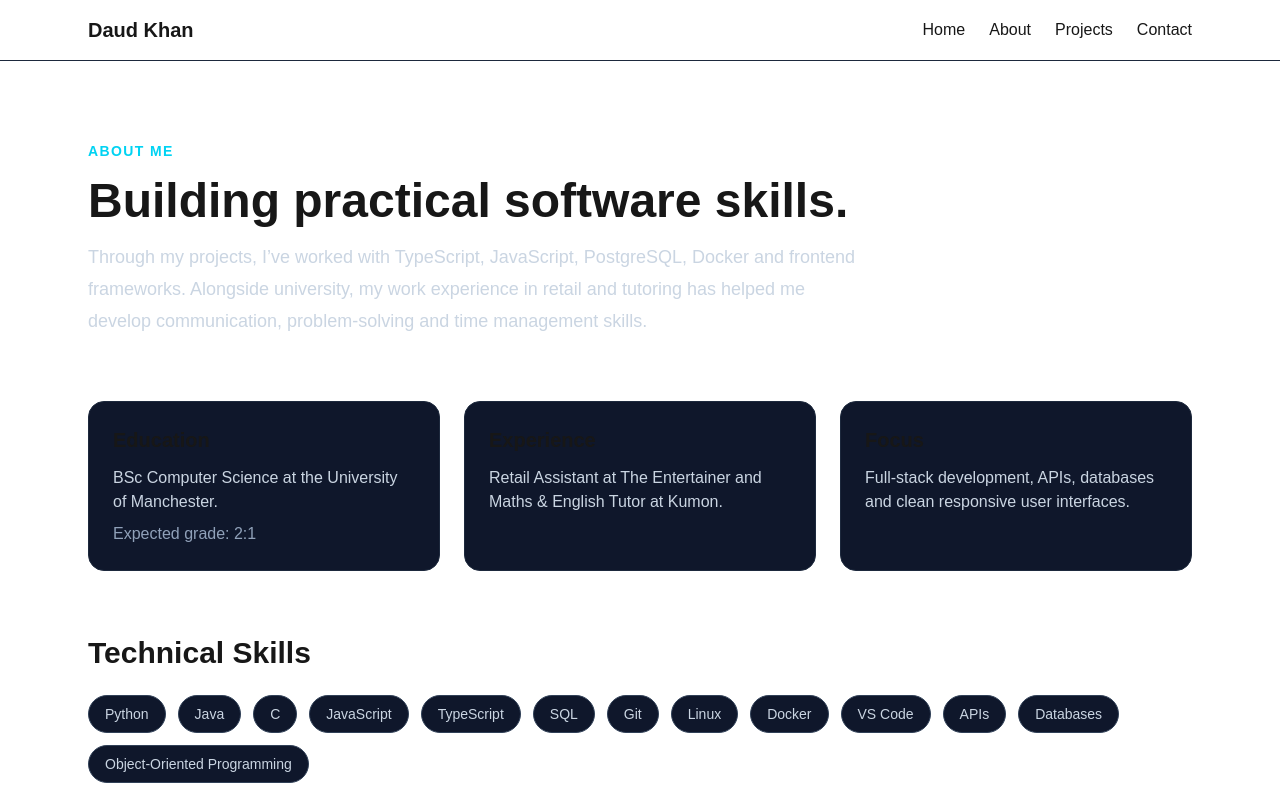
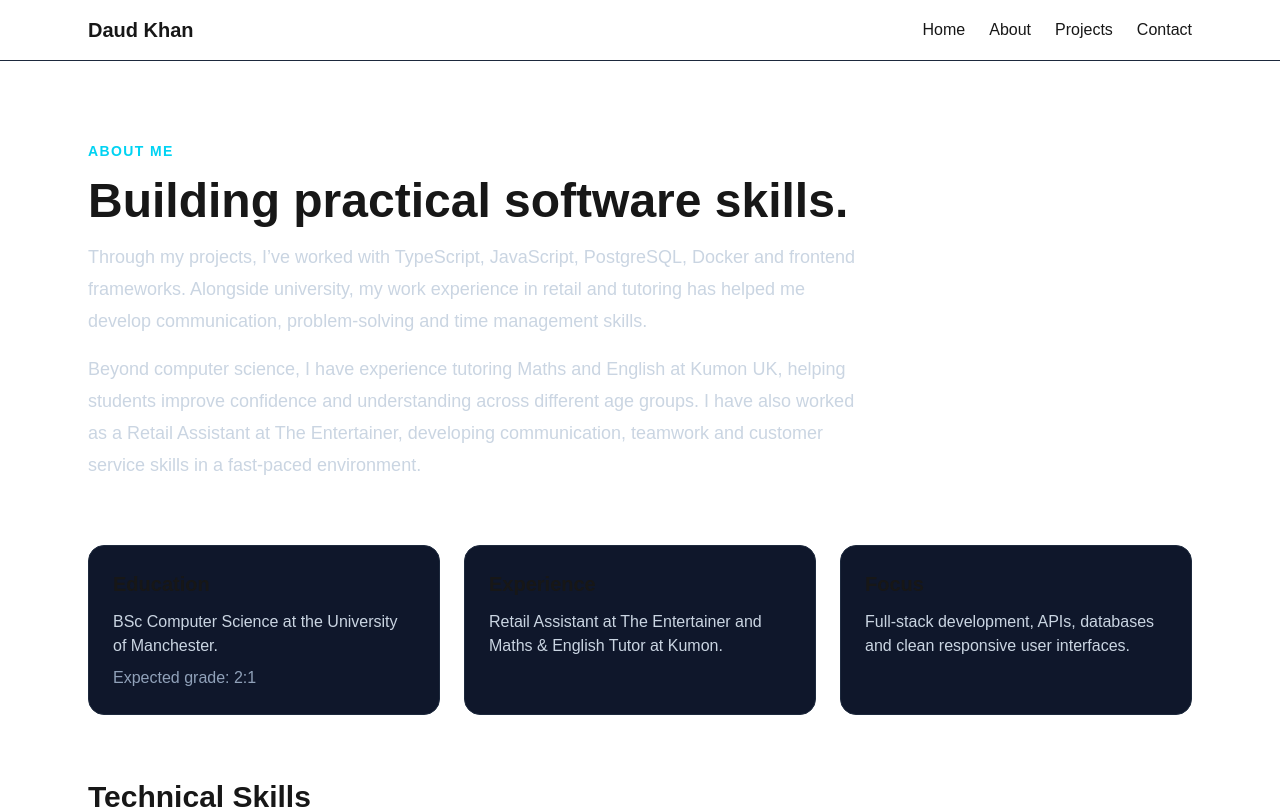
Before and after one commit to daudkhan06/daud-portfolio, a Next.js app: page /about in a window 1280 px wide. Shown: the top 809 px of the page. Built offline with nearby package versions, Linux system fonts and the light colour scheme.

Commit message:
added additional experience to about page

```diff
--- a/app/about/page.tsx
+++ b/app/about/page.tsx
@@ -31,6 +31,13 @@ export default function About() {
           PostgreSQL, Docker and frontend frameworks. Alongside university, my
           work experience in retail and tutoring has helped me develop
           communication, problem-solving and time management skills.
+        </p>
+        <p className="mt-4 max-w-3xl text-lg leading-8 text-slate-300">
+          Beyond computer science, I have experience tutoring Maths and English at
+          Kumon UK, helping students improve confidence and understanding across
+          different age groups. I have also worked as a Retail Assistant at The
+          Entertainer, developing communication, teamwork and customer service skills
+          in a fast-paced environment.
         </p>
       </section>
 
```
